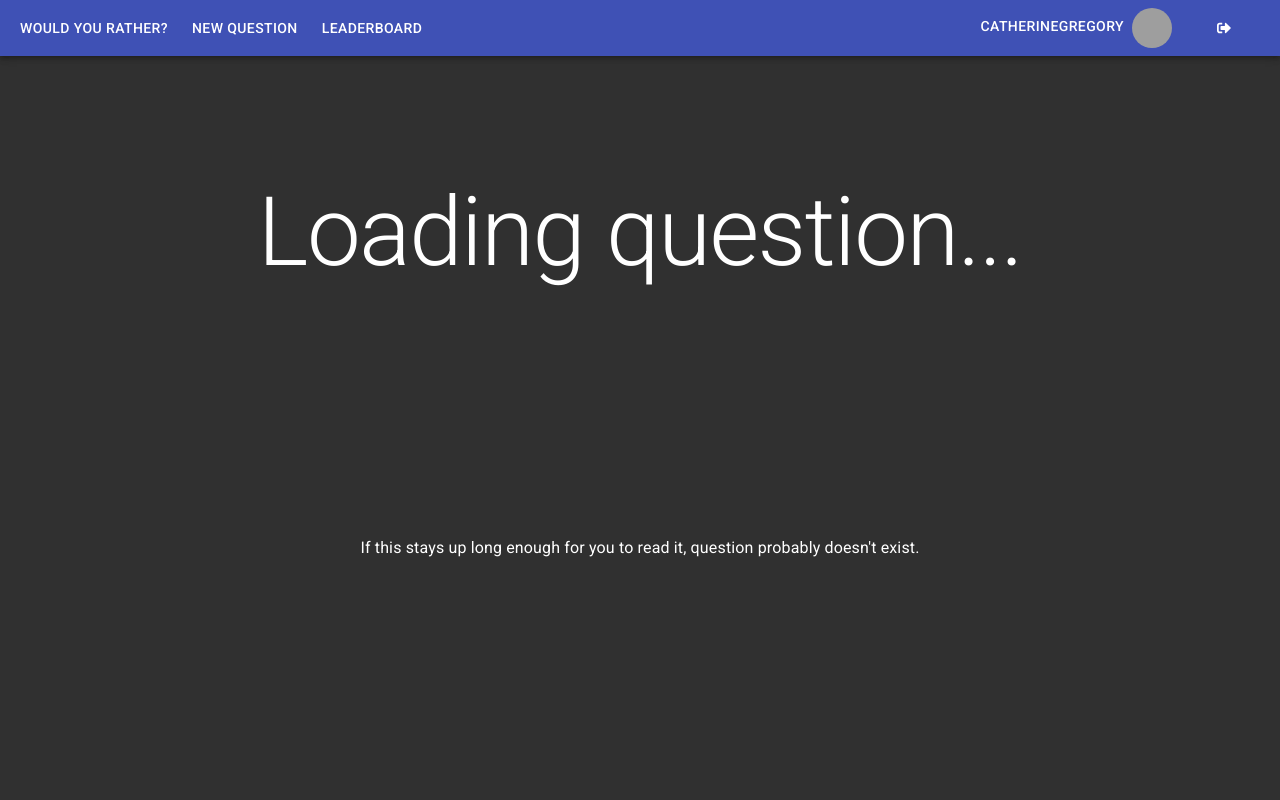
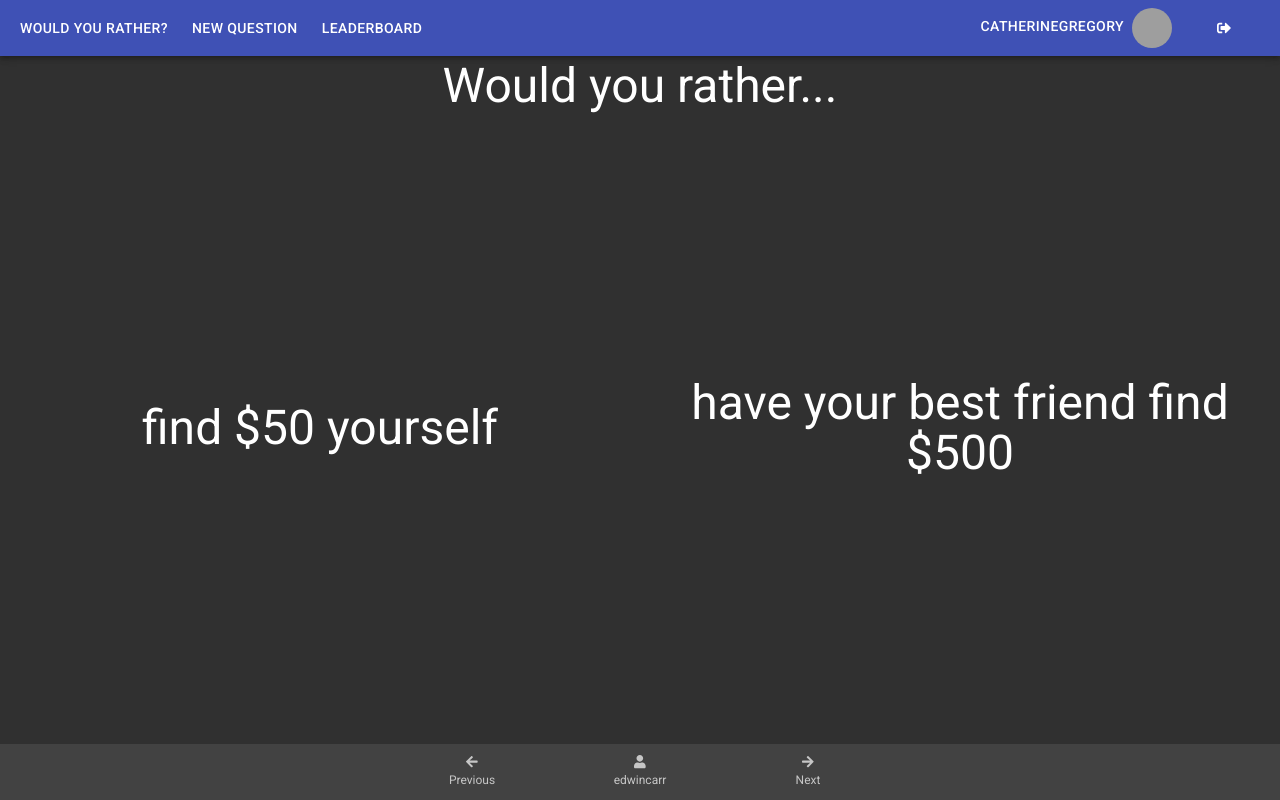
Before and after one commit to Flixbox/would-you-rather, a React (Create React App) app: page /#/questions/vthrdm985a262al8qx3do in a window 1280 px wide. Both pictures are taken after a click on the button "CATHERINE GREGORY". Built offline with nearby package versions, Linux system fonts and the light colour scheme; grey boxes are pictures that could not be loaded.

Commit message:
fix: question now gets the ID from the URL

```diff
--- a/src/views/Question.js
+++ b/src/views/Question.js
@@ -47,13 +47,15 @@ const styles = {
  */
 class Question extends Component {
     handleQuestionAnswer = option => {
-        const { dispatch, authedUser, question } = this.props
+        const { dispatch, authedUser, match } = this.props
+        const { question } = match.params
 
         dispatch(handleQuestionAnswer({ authedUser, qid: question, answer: option }))
     }
 
     render() {
-        const { classes, authedUser, question } = this.props
+        const { classes, authedUser, match } = this.props
+        const { question } = match.params
         const { questions } = this.props.questions
 
         if (!question) {
```
